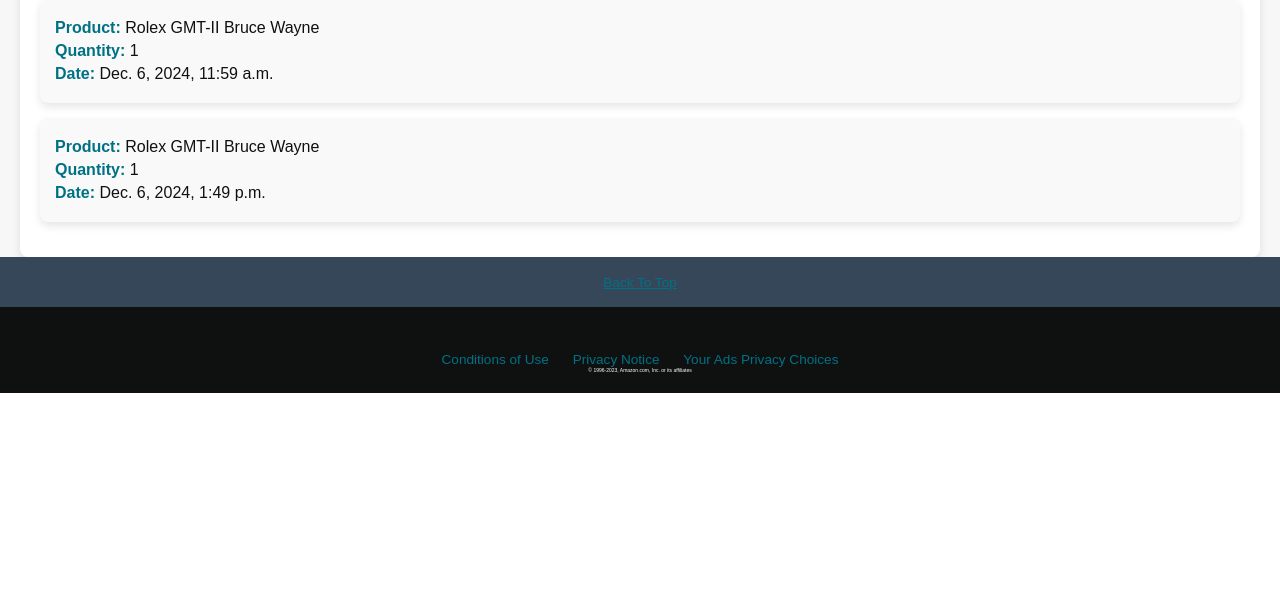
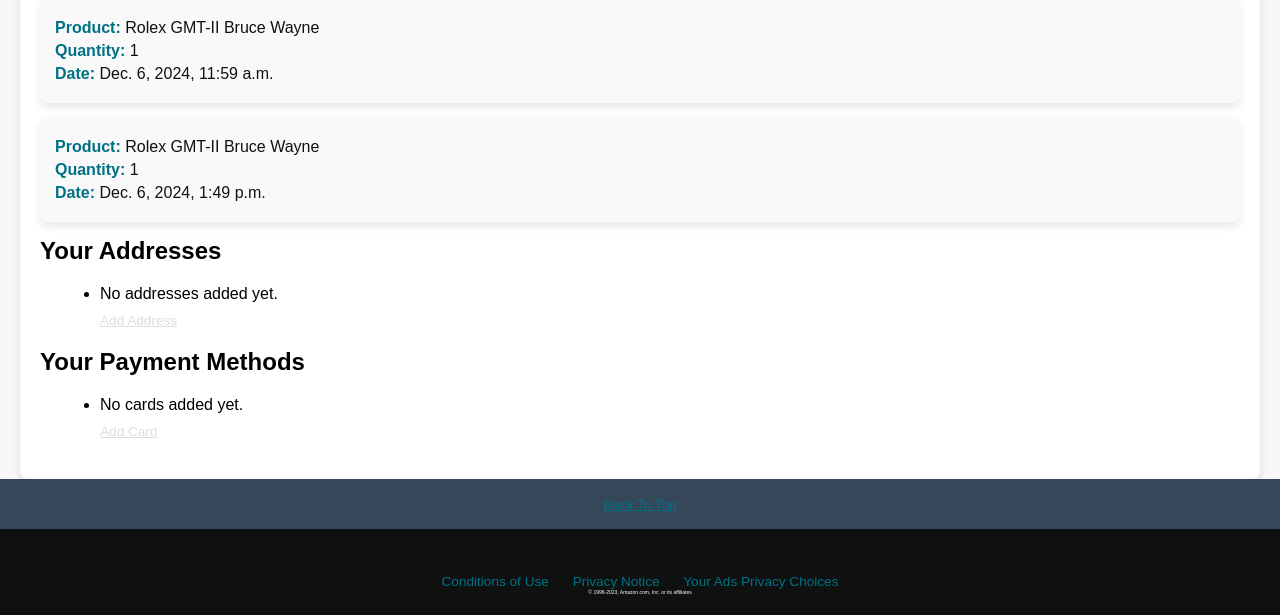
Before and after one commit to erenyurtcu/e-Commerce-Site, a Django app: page /user/ in a window 1280 px wide. Shown: the part 657-1272 px from the top of the page. Before the commit the page ends 1050 px from the top, so only its background shows below. Run offline with Django 5.2, Linux system fonts and the light colour scheme; a user stored in the database is signed in; data comes from the database, SQL or seed files in the repository.

Commit message:
card and address
added

```diff
--- a/ecommerce/store/models.py
+++ b/ecommerce/store/models.py
@@ -45,3 +45,26 @@
 
     def __str__(self):
         return f"{self.user.username} - {self.product.name} ({self.quantity})"
+
+class Address(models.Model):
+    user = models.ForeignKey(User, on_delete=models.CASCADE, related_name='addresses')
+    street = models.CharField(max_length=255)
+    city = models.CharField(max_length=100)
+    state = models.CharField(max_length=100, blank=True, null=True)
+    postal_code = models.CharField(max_length=20)
+    country = models.CharField(max_length=100)
+    is_default = models.BooleanField(default=False)
+
+    def __str__(self):
+        return f"{self.street}, {self.city}, {self.country}"
+
+class Card(models.Model):
+    user = models.ForeignKey(User, on_delete=models.CASCADE, related_name='cards')
+    card_number = models.CharField(max_length=16)  # Consider encrypting this field in production
+    cardholder_name = models.CharField(max_length=100)
+    expiry_date = models.CharField(max_length=5)  # Format: MM/YY
+    cvv = models.CharField(max_length=3)  # Consider encrypting this field in production
+    is_default = models.BooleanField(default=False)
+
+    def __str__(self):
+        return f"{self.cardholder_name} - {self.card_number[-4:]}"  # Only show last 4 digits
--- a/ecommerce/store/templates/user.html
+++ b/ecommerce/store/templates/user.html
@@ -91,6 +91,46 @@
             <li>No orders yet.</li>
             {% endfor %}
         </ul>
+
+        <!-- Addresses Section -->
+        <h2>Your Addresses</h2>
+        <ul class="address-list">
+            {% for address in addresses %}
+            <li>
+                <p><strong>Street:</strong> {{ address.street }}</p>
+                <p><strong>City:</strong> {{ address.city }}</p>
+                <p><strong>State:</strong> {{ address.state }}</p>
+                <p><strong>Postal Code:</strong> {{ address.postal_code }}</p>
+                <p><strong>Country:</strong> {{ address.country }}</p>
+                {% if address.is_default %}
+                <p><em>(Default Address)</em></p>
+                {% endif %}
+                <a href="{% url 'edit_address' address.id %}" class="edit-btn">Edit</a>
+                <a href="{% url 'delete_address' address.id %}" class="delete-btn">Delete</a>
+            </li>
+            {% empty %}
+            <li>No addresses added yet. <a href="{% url 'add_address' %}">Add Address</a></li>
+            {% endfor %}
+        </ul>
+
+        <!-- Cards Section -->
+        <h2>Your Payment Methods</h2>
+        <ul class="card-list">
+            {% for card in cards %}
+            <li>
+                <p><strong>Cardholder Name:</strong> {{ card.cardholder_name }}</p>
+                <p><strong>Card Number:</strong> **** **** **** {{ card.card_number|slice:"-4" }}</p>
+                <p><strong>Expiry Date:</strong> {{ card.expiry_date }}</p>
+                {% if card.is_default %}
+                <p><em>(Default Card)</em></p>
+                {% endif %}
+                <a href="{% url 'edit_card' card.id %}" class="edit-btn">Edit</a>
+                <a href="{% url 'delete_card' card.id %}" class="delete-btn">Delete</a>
+            </li>
+            {% empty %}
+            <li>No cards added yet. <a href="{% url 'add_card' %}">Add Card</a></li>
+            {% endfor %}
+        </ul>
     </div>
 
     <!-- Footer -->
--- a/ecommerce/store/urls.py
+++ b/ecommerce/store/urls.py
@@ -14,4 +14,14 @@
     path('orders/', views.orders_view, name='orders'),
     path('cart/remove/<int:item_id>/', views.remove_from_cart, name='remove_from_cart'),
     path('checkout/', views.checkout, name='checkout'),
+    path('address/add/', views.add_address, name='add_address'),
+    path('address/edit/<int:address_id>/', views.edit_address, name='edit_address'),
+    path('address/delete/<int:address_id>/', views.delete_address, name='delete_address'),
+    path('address/list/', views.address_list, name='address_list'),
+    path('card/add/', views.add_card, name='add_card'),
+    path('card/edit/<int:card_id>/', views.edit_card, name='edit_card'),
+    path('card/delete/<int:card_id>/', views.delete_card, name='delete_card'),
+    path('card/list/', views.card_list, name='card_list'),
+    path('address/list/', views.address_list, name='address_list'),
+
 ]
--- a/ecommerce/store/views.py
+++ b/ecommerce/store/views.py
@@ -1,9 +1,10 @@
 from django.shortcuts import render, get_object_or_404, redirect
-from .models import Product, Review, Order, Cart, Category
+from .models import Product, Review, Order, Cart, Category, Card, Address
 from django.contrib.auth.models import User
 from django.contrib.auth import authenticate, login, logout
 from django.contrib.auth.decorators import login_required
 from django.db.models import Q
+from django.http import HttpResponseBadRequest
 
 
 # Arama ve kategori filtreleme işlemi yapan ortak fonksiyon
@@ -120,3 +121,131 @@
         )
     cart_items.delete()
     return render(request, 'checkout.html', {'message': 'Your order has been placed successfully!'})
+
+
+@login_required
+def add_address(request):
+    """Yeni bir adres ekleme."""
+    if request.method == 'POST':
+        street = request.POST.get('street')
+        city = request.POST.get('city')
+        state = request.POST.get('state')
+        postal_code = request.POST.get('postal_code')
+        country = request.POST.get('country')
+        is_default = request.POST.get('is_default') == 'on'
+
+        if street and city and postal_code and country:
+            # Eğer yeni adres default olarak işaretlenmişse, diğer adresleri default olmaktan çıkar
+            if is_default:
+                Address.objects.filter(user=request.user, is_default=True).update(is_default=False)
+
+            Address.objects.create(
+                user=request.user,
+                street=street,
+                city=city,
+                state=state,
+                postal_code=postal_code,
+                country=country,
+                is_default=is_default
+            )
+            return redirect('address_list')
+        else:
+            return HttpResponseBadRequest("All required fields must be provided.")
+
+    return render(request, 'add_address.html')
+
+
+@login_required
+def edit_address(request, address_id):
+    """Mevcut bir adresi düzenleme."""
+    address = get_object_or_404(Address, id=address_id, user=request.user)
+
+    if request.method == 'POST':
+        address.street = request.POST.get('street', address.street)
+        address.city = request.POST.get('city', address.city)
+        address.state = request.POST.get('state', address.state)
+        address.postal_code = request.POST.get('postal_code', address.postal_code)
+        address.country = request.POST.get('country', address.country)
+        is_default = request.POST.get('is_default') == 'on'
+
+        # Eğer bu adres default olarak işaretlenmişse, diğer adresleri default olmaktan çıkar
+        if is_default:
+            Address.objects.filter(user=request.user, is_default=True).update(is_default=False)
+
+        address.is_default = is_default
+        address.save()
+        return redirect('address_list')
+
+    return render(request, 'edit_address.html', {'address': address})
+
+
+@login_required
+def add_card(request):
+    """Yeni bir kart ekleme."""
+    if request.method == 'POST':
+        card_number = request.POST.get('card_number')
+        cardholder_name = request.POST.get('cardholder_name')
+        expiry_date = request.POST.get('expiry_date')
+        cvv = request.POST.get('cvv')
+        is_default = request.POST.get('is_default') == 'on'
+
+        if card_number and cardholder_name and expiry_date and cvv:
+            Card.objects.create(
+                user=request.user,
+                card_number=card_number,
+                cardholder_name=cardholder_name,
+                expiry_date=expiry_date,
+                cvv=cvv,
+                is_default=is_default
+            )
+            return redirect('card_list')
+        else:
+            return HttpResponseBadRequest("All required fields must be provided.")
+
+    return render(request, 'add_card.html')
+
+
+@login_required
+def edit_card(request, card_id):
+    """Mevcut bir kartı düzenleme."""
+    card = get_object_or_404(Card, id=card_id, user=request.user)
+
+    if request.method == 'POST':
+        card.card_number = request.POST.get('card_number', card.card_number)
+        card.cardholder_name = request.POST.get('cardholder_name', card.cardholder_name)
+        card.expiry_date = request.POST.get('expiry_date', card.expiry_date)
+        card.cvv = request.POST.get('cvv', card.cvv)
+        card.is_default = request.POST.get('is_default') == 'on'
+        card.save()
+        return redirect('card_list')
+
+    return render(request, 'edit_card.html', {'card': card})
+
+
+@login_required
+def delete_address(request, address_id):
+    """Mevcut bir adresi silme."""
+    address = get_object_or_404(Address, id=address_id, user=request.user)
+    address.delete()
+    return redirect('address_list')
+
+@login_required
+def delete_card(request, card_id):
+    """Mevcut bir kartı silme."""
+    card = get_object_or_404(Card, id=card_id, user=request.user)
+    card.delete()
+    return redirect('card_list')
+
+@login_required
+def address_list(request):
+    """Kullanıcının tüm adreslerini listeleme."""
+    addresses = Address.objects.filter(user=request.user)
+    categories = Category.objects.all()
+    return render(request, 'address_list.html', {'addresses': addresses, 'categories': categories})
+
+@login_required
+def card_list(request):
+    """Kullanıcının tüm kartlarını listeleme."""
+    cards = Card.objects.filter(user=request.user)
+    categories = Category.objects.all()
+    return render(request, 'card_list.html', {'cards': cards, 'categories': categories})
```
Also changed, not shown: ecommerce/store/templates/add_address.html (added, +31 -0 lines), ecommerce/store/templates/add_card.html (added, +28 -0 lines), ecommerce/store/templates/address_list.html (added, +29 -0 lines), ecommerce/store/templates/edit_address.html (added, +14 -0 lines), ecommerce/store/templates/edit_card.html (added, +14 -0 lines), ecommerce/store/migrations/0005_address_card.py (added).
